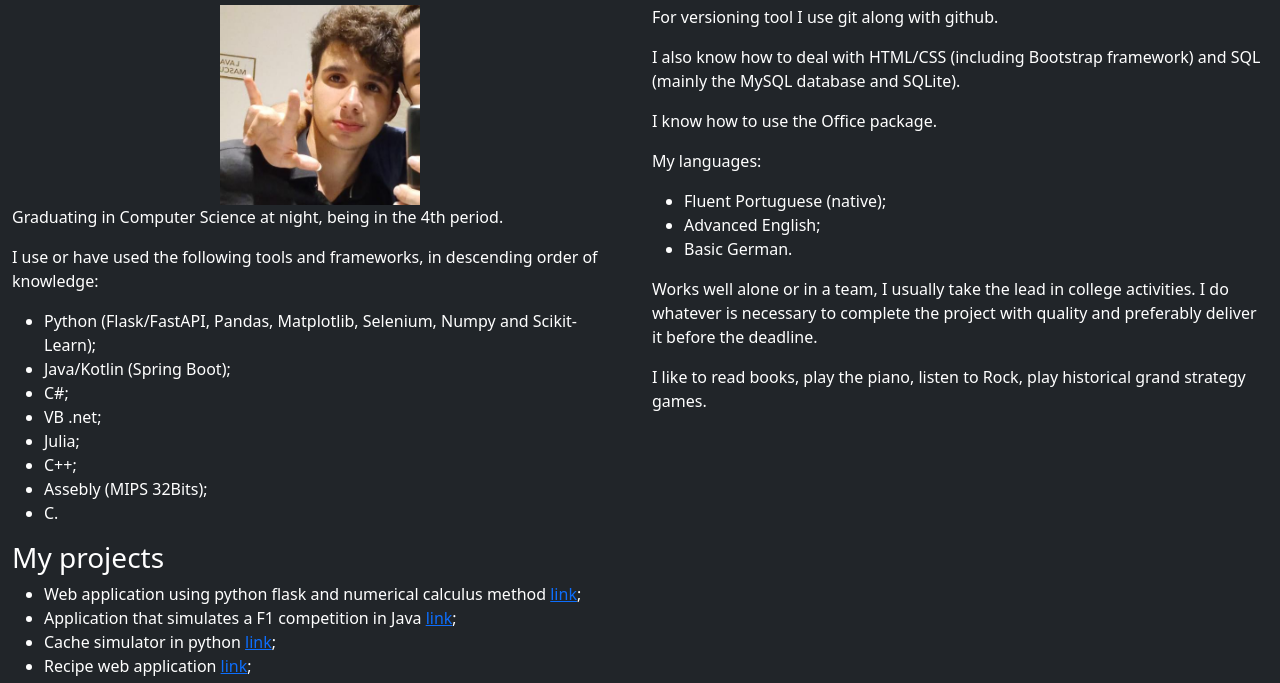
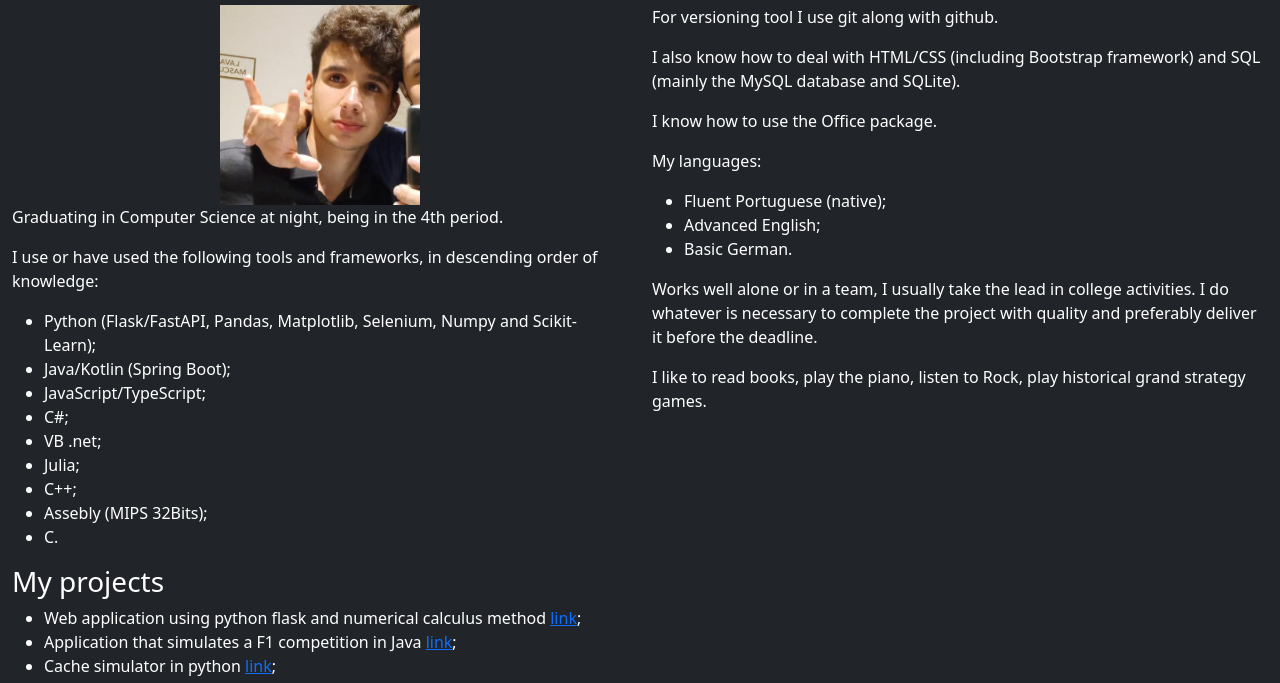
Before and after one commit to EduardoSaviandeOliveira/EduardoSaviandeOliveira.github.io, a plain HTML site: page index.html in a window 1280 px wide. Shown: the part 99-782 px from the top of the page. Drawn offline with nearby package versions, Linux system fonts and the light colour scheme.

Commit message:
Update index.html

```diff
--- a/index.html
+++ b/index.html
@@ -54,6 +54,7 @@
                             <ul>
                                 <li>Python (Flask/FastAPI, Pandas, Matplotlib, Selenium, Numpy and Scikit-Learn);</li>
                                 <li>Java/Kotlin (Spring Boot);</li>
+                                <li>JavaScript/TypeScript;</li>
                                 <li>C#;</li>
                                 <li>VB .net;</li>
                                 <li>Julia;</li>
```
